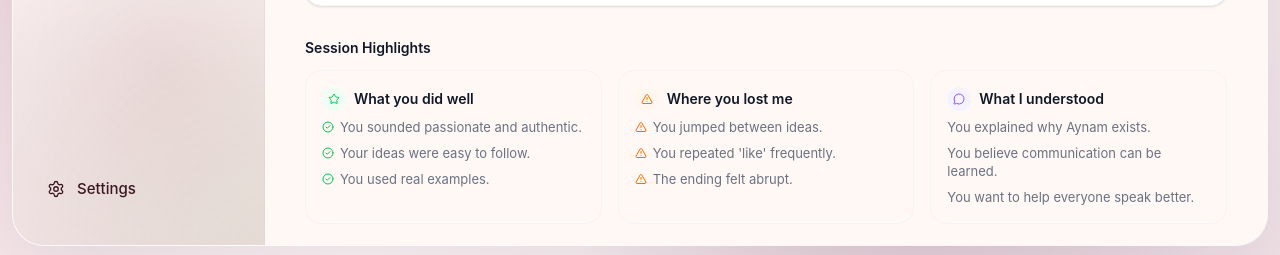
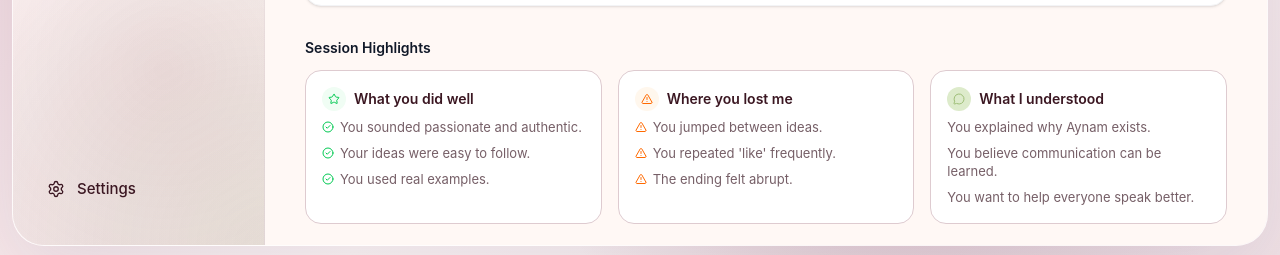
Before and after one commit to namyagaur/aynam.ai, a Next.js app: page /session/review in a window 1280 px wide. Shown: the part 542-797 px from the top of the page. Built offline with nearby package versions, Linux system fonts and the light colour scheme; no server answers.

Commit message:
update 💗

```diff
--- a/components/session-review/overview/SessionHighlights.tsx
+++ b/components/session-review/overview/SessionHighlights.tsx
@@ -28,8 +28,8 @@ export function SessionHighlights({ highlights = mockSessionReview.highlights }:
         />
         <HighlightCard
           icon={MessageCircle}
-          iconBg="bg-violet-50"
-          iconColor="text-violet-500"
+          iconBg="bg-[var(--theme-accent-soft)]"
+          iconColor="text-[var(--theme-accent)]"
           title="What I understood"
           items={highlights.understood}
         />
@@ -56,17 +56,17 @@ function HighlightCard({
   BulletIcon?: React.ElementType;
 }) {
   return (
-    <div className="rounded-2xl border border-gray-100 p-4">
+    <div className="rounded-2xl border border-[var(--theme-border)] bg-[var(--theme-surface-elevated)] p-4">
       <div className="flex items-center gap-2">
         <span className={`flex h-6 w-6 items-center justify-center rounded-full ${iconBg}`}>
           <Icon className={`h-3 w-3 ${iconColor}`} />
         </span>
-        <p className="text-sm font-semibold text-gray-900">{title}</p>
+        <p className="text-sm font-semibold text-[var(--theme-text)]">{title}</p>
       </div>
 
       <ul className="mt-2 space-y-2">
         {items.map((item, i) => (
-          <li key={i} className="flex items-start gap-1.5 text-[13px] leading-snug text-gray-500">
+          <li key={i} className="flex items-start gap-1.5 text-[13px] leading-snug text-[var(--theme-text-muted)]">
             {BulletIcon && bulletColor ? (
               <BulletIcon className={`mt-0.5 h-3 w-3 flex-shrink-0 ${bulletColor}`} />
             ) : null}
```
